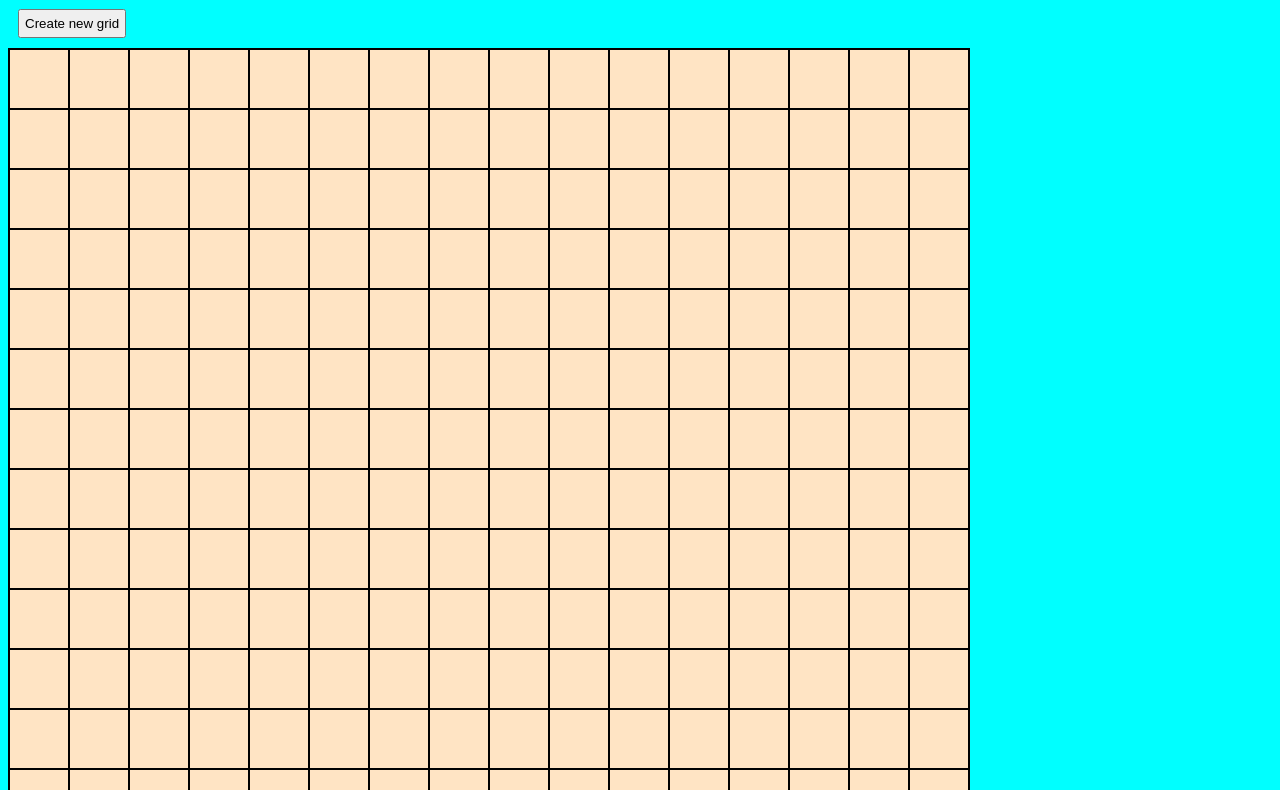
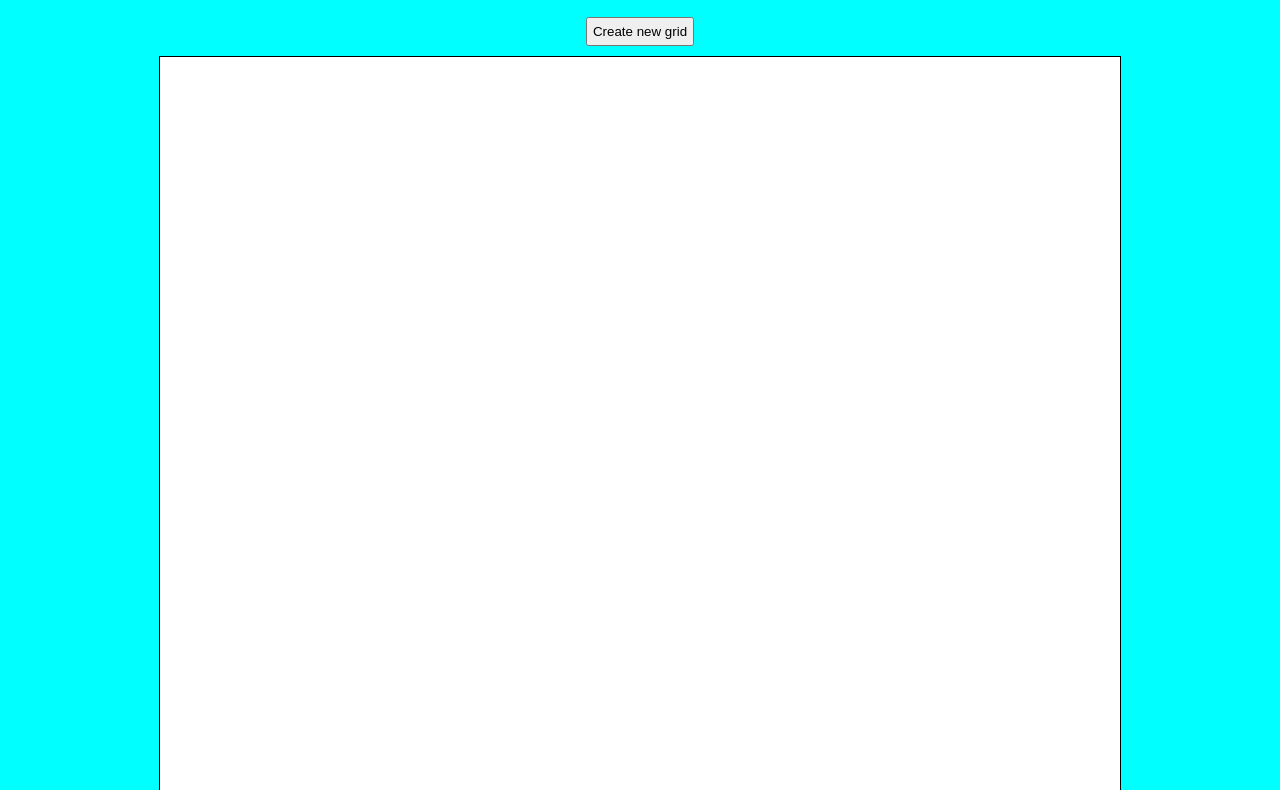
Before and after one commit to NicoleCoding/Etch-a-sketch, a plain HTML site: page index.html in a window 1280 px wide. Shown: the part 81-871 px from the top of the page. Drawn offline with Linux system fonts and the light colour scheme.

Commit message:
Done minor adjustment in CSS and added mouseover functionality to change color of square.

```diff
--- a/etch-a-sketch.js
+++ b/etch-a-sketch.js
@@ -1,4 +1,12 @@
 const gridElement = document.getElementById("grid"); // Assign the grid to a constant
+
+function changeColor(squareElement, color) {
+    squareElement.addEventListener('mouseover', () => {
+        squareElement.style.backgroundColor = color;
+    })
+
+}
+
 
 // Creates the grid with specific amount of squares
 function createGrid(size) {
@@ -15,6 +23,9 @@ function createGrid(size) {
         squareElement.classList.add('square-element');
         squareElement.style.width = squareSize + 'px';
         squareElement.style.height = squareSize + 'px';
+
+        changeColor(squareElement, 'red');
+
         gridElement.appendChild(squareElement);
 
     }
--- a/style.css
+++ b/style.css
@@ -1,11 +1,15 @@
 body {
     background-color: aqua;
+    display: flex;
+    justify-content: center;
+    align-items: center;
+    flex-direction: column;
 }
 
 #grid {
     display: flex;
     flex-wrap: wrap;
-    background-color: bisque;
+    background-color: white;
     border: solid black 1px;
     width: 960px;
 }
@@ -13,7 +17,6 @@ body {
 .square-element {
     width: 60px;
     height: 60px;
-    border: solid 1px black;
     box-sizing: border-box;
 }
 
```
